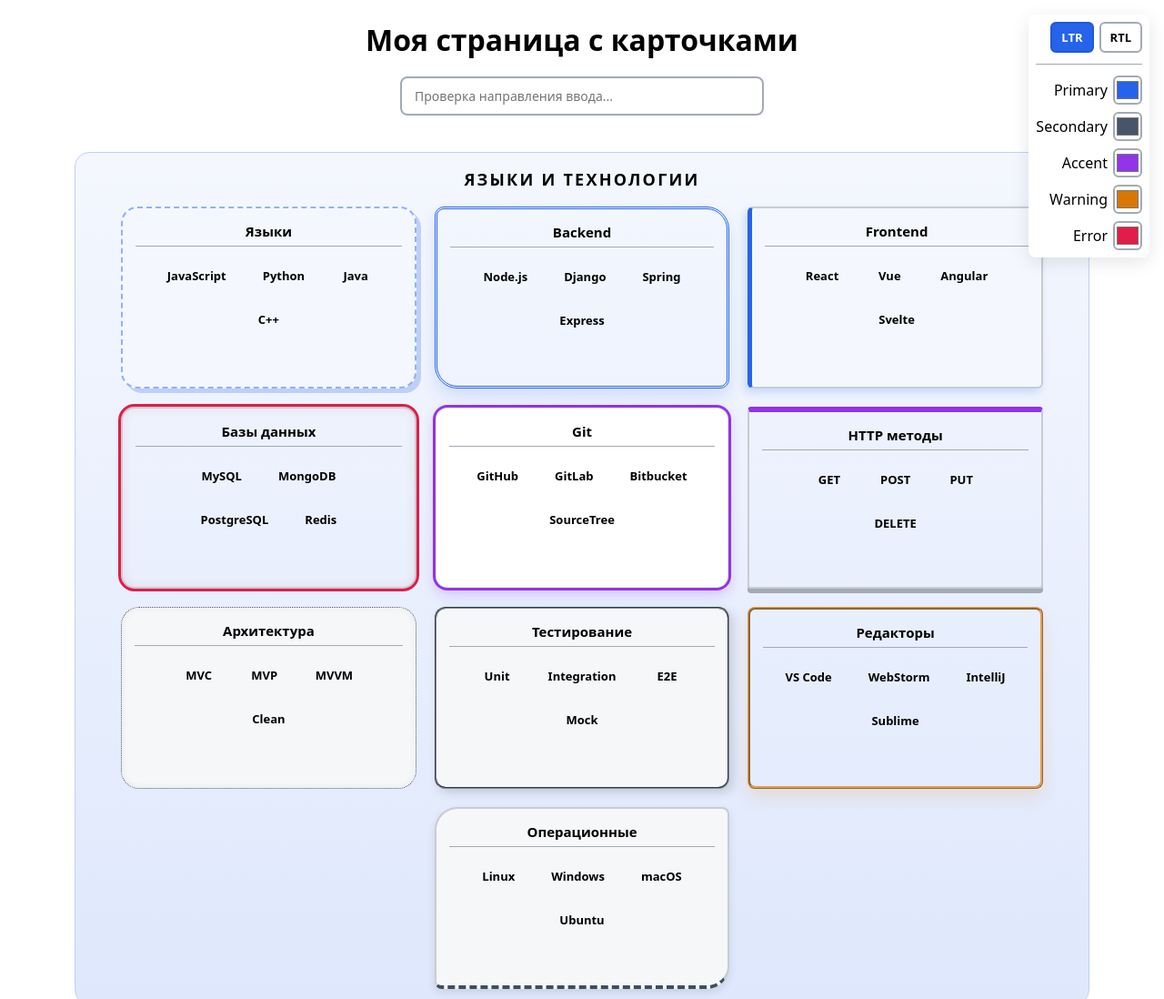
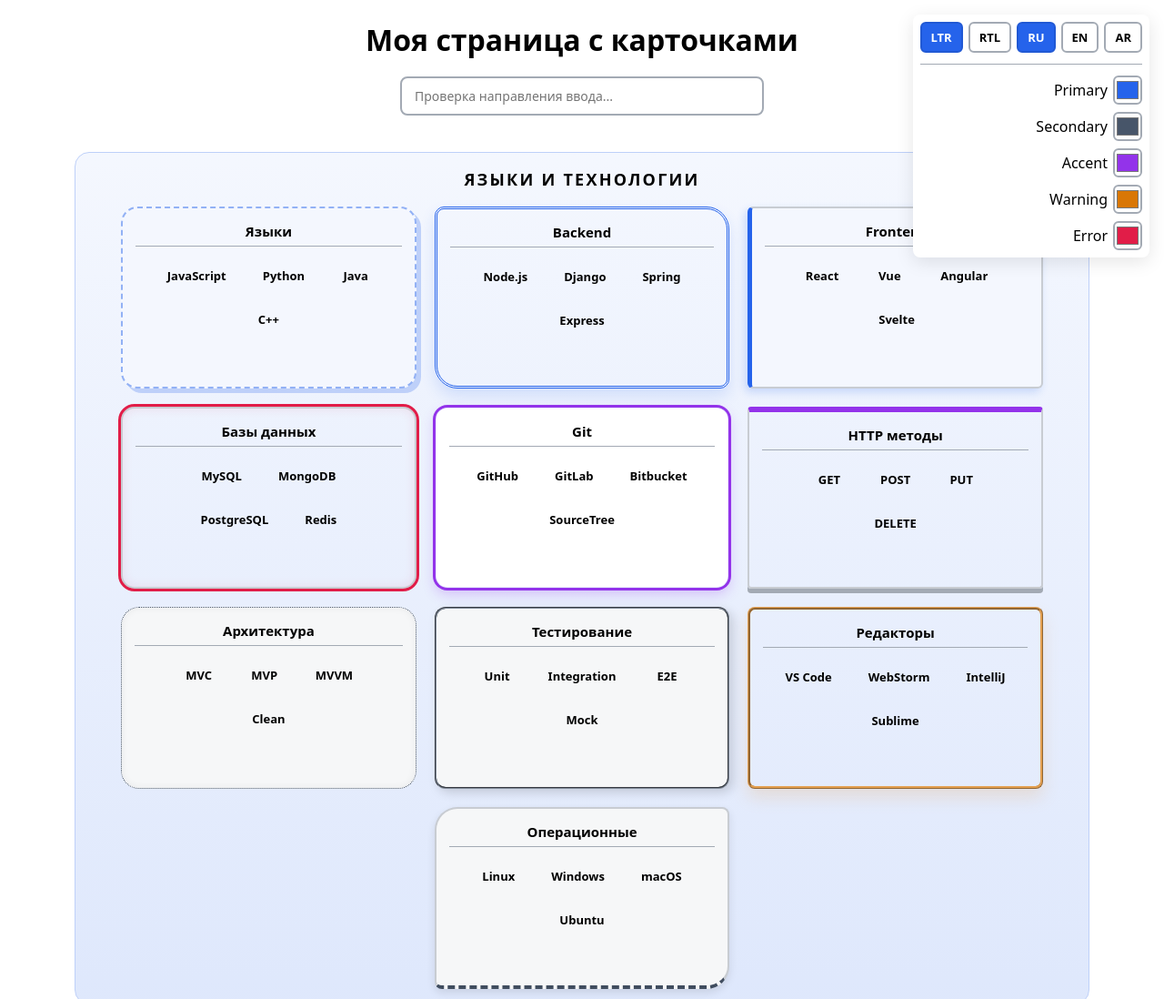
Before and after one commit to Doctor-GB/Site, a plain HTML site: page index.html in a window 1280 px wide. Shown: the top 1098 px of the page at 91% size. Drawn offline with Linux system fonts and the light colour scheme.

Commit message:
Update index.html

```diff
--- a/index.html
+++ b/index.html
@@ -12,6 +12,9 @@
     <div class="ctrl-group">
       <button class="ctrl active" data-dir="ltr" onclick="setDir('ltr')">LTR</button>
       <button class="ctrl" data-dir="rtl" onclick="setDir('rtl')">RTL</button>
+      <button class="ctrl" data-lang="ru" onclick="setLang('ru')">RU</button>
+<button class="ctrl" data-lang="en" onclick="setLang('en')">EN</button>
+<button class="ctrl" data-lang="ar" onclick="setLang('ar')">AR</button>
     </div>
     <div class="divider"></div>
     <div class="ctrl-group">
```
